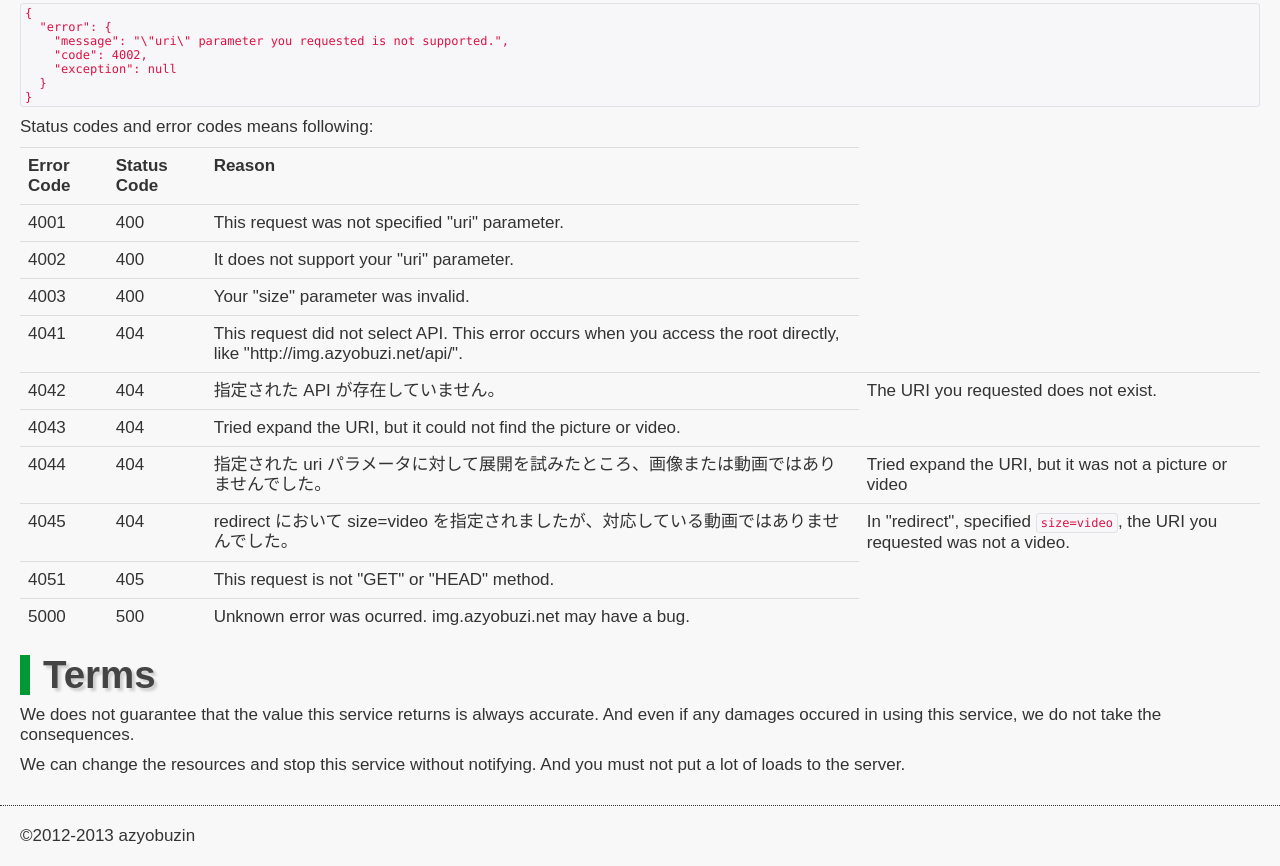
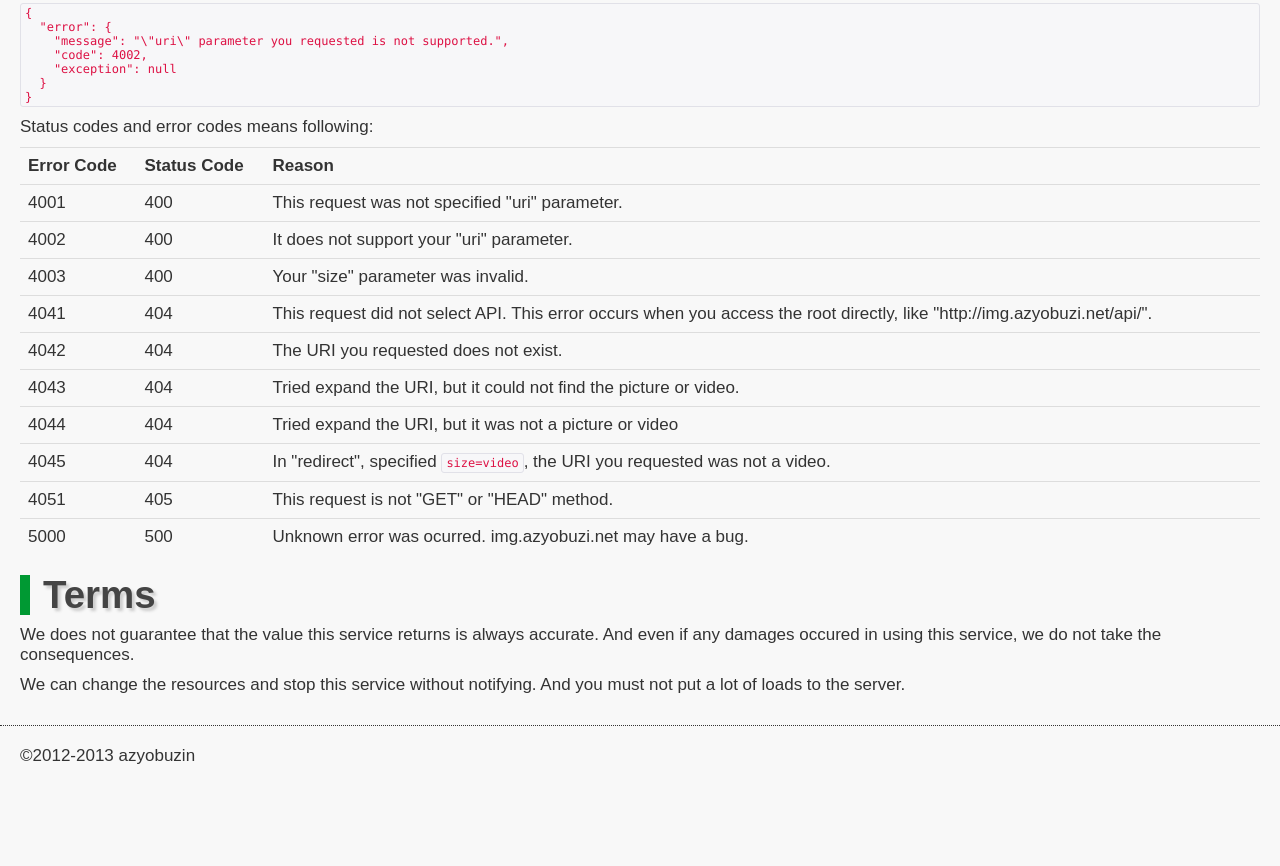
Before and after one commit to azyobuzin/img.azyobuzi.net-website, a plain HTML site: page developers_en.html in a window 1280 px wide. Shown: the part 1428-2294 px from the top of the page. After the commit the page ends 2214 px from the top, so only its background shows below. Drawn offline with Linux system fonts and the light colour scheme.

Commit message:
消し忘れ

```diff
--- a/developers_en.html
+++ b/developers_en.html
@@ -177,7 +177,6 @@
 		                <tr>
 			                <td>4042</td>
 			                <td>404</td>
-			                <td>指定された API が存在していません。</td>
                             <td>The URI you requested does not exist.</td>
 		                </tr>
 		                <tr>
@@ -188,13 +187,11 @@
 		                <tr>
 			                <td>4044</td>
 			                <td>404</td>
-			                <td>指定された uri パラメータに対して展開を試みたところ、画像または動画ではありませんでした。</td>
                             <td>Tried expand the URI, but it was not a picture or video</td>
 		                </tr>
 		                <tr>
 			                <td>4045</td>
 			                <td>404</td>
-			                <td>redirect において size=video を指定されましたが、対応している動画ではありませんでした。</td>
                             <td>In "redirect", specified <code>size=video</code>, the URI you requested was not a video.</td>
 		                </tr>
 		                <tr>
```
